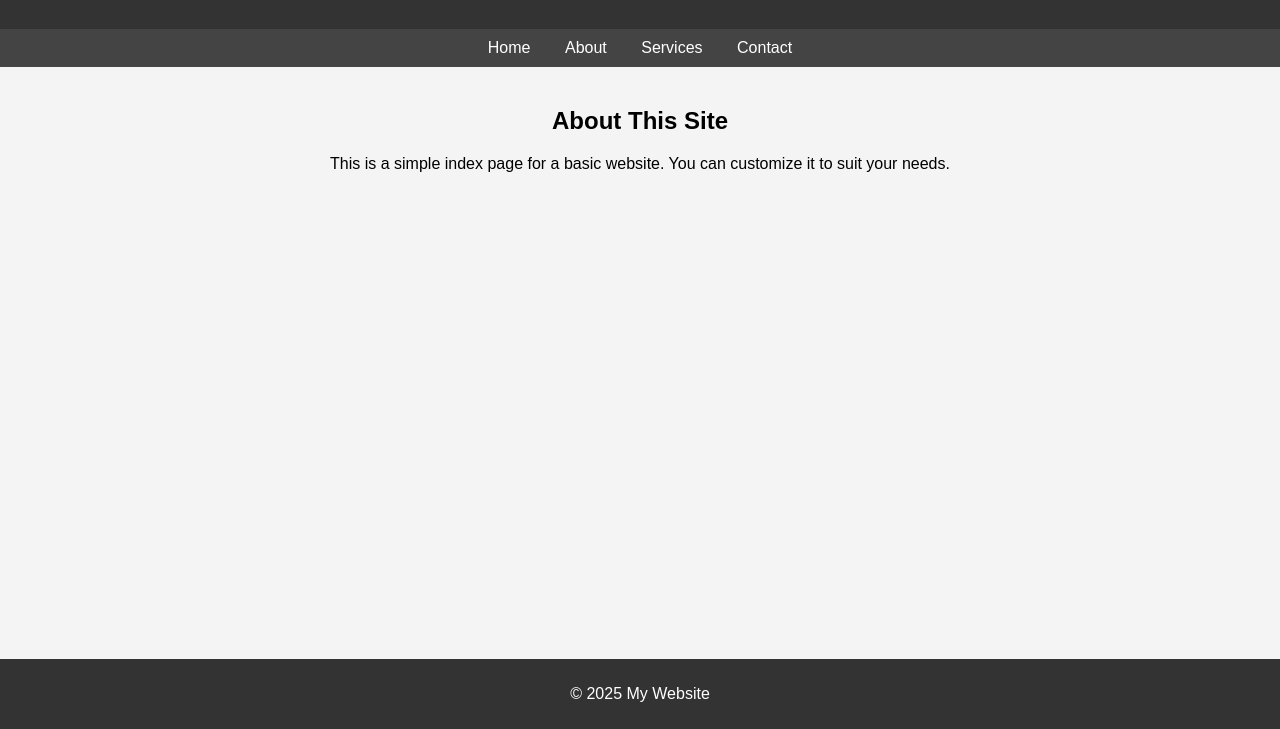
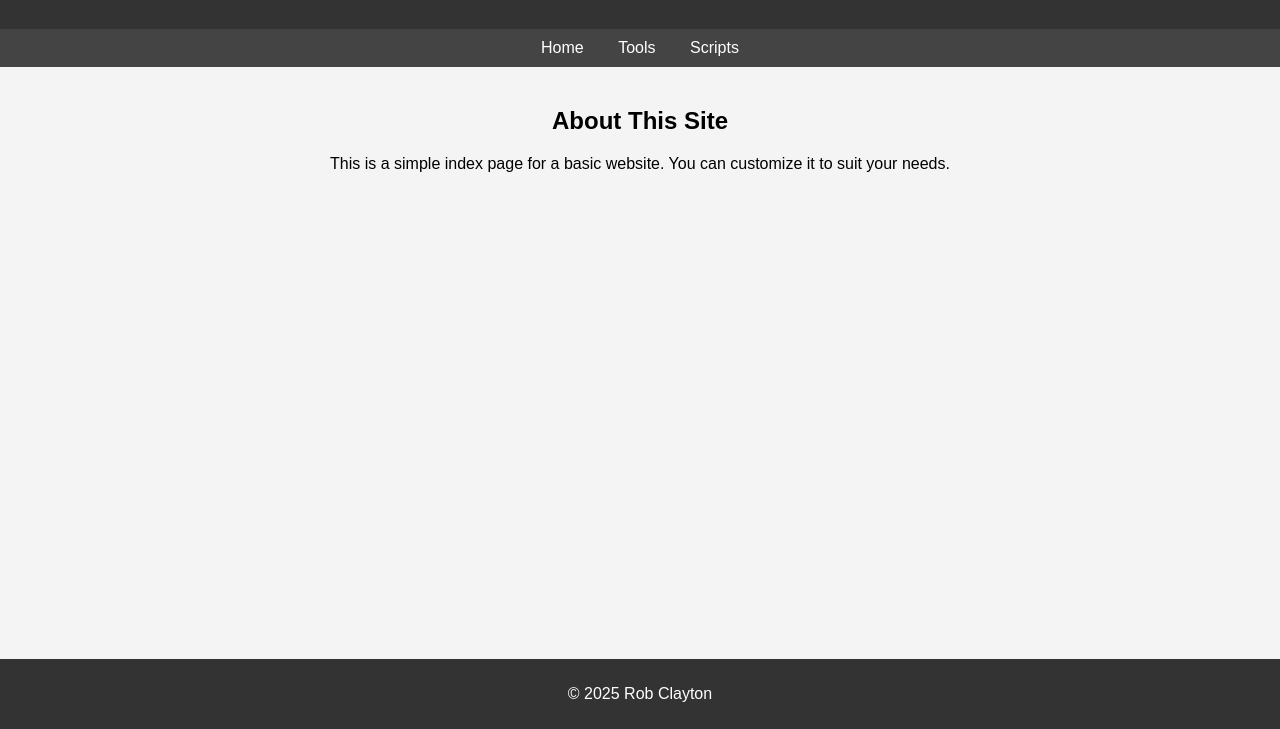
Before and after one commit to robula88/CAT_Resource, a plain HTML site: page index.html in a window 1280 px wide. Shown: the part 71-800 px from the top of the page. Drawn offline with Linux system fonts and the light colour scheme.

Commit message:
Update index.html

```diff
--- a/index.html
+++ b/index.html
@@ -3,7 +3,7 @@
 <head>
     <meta charset="UTF-8">
     <meta name="viewport" content="width=device-width, initial-scale=1.0">
-    <title>My Website</title>
+    <title>CAT Resource</title>
     <style>
         body {
             font-family: Arial, sans-serif;
@@ -52,16 +52,15 @@
     </header>
     <nav>
         <a href="#">Home</a>
-        <a href="#">About</a>
-        <a href="#">Services</a>
-        <a href="#">Contact</a>
+        <a href="#">Tools</a>
+        <a href="#">Scripts</a>
     </nav>
     <main>
         <h2>About This Site</h2>
         <p>This is a simple index page for a basic website. You can customize it to suit your needs.</p>
     </main>
     <footer>
-        <p>&copy; 2025 My Website</p>
+        <p>&copy; 2025 Rob Clayton</p>
     </footer>
 </body>
 </html>
```
